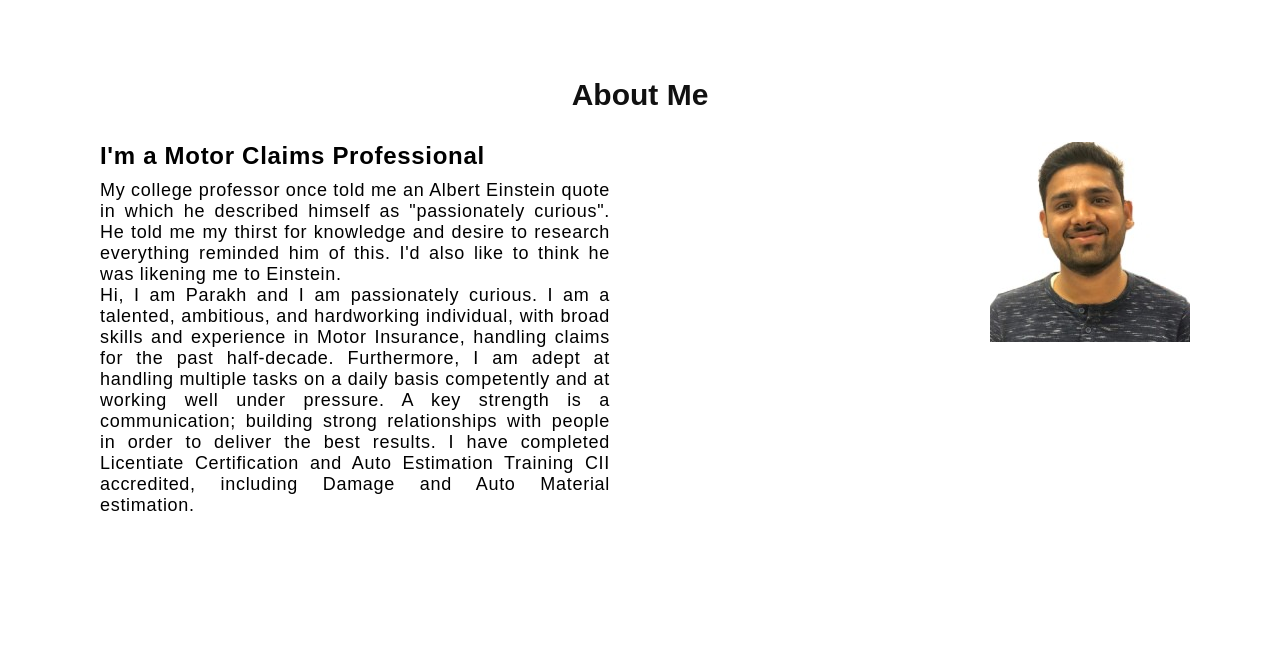
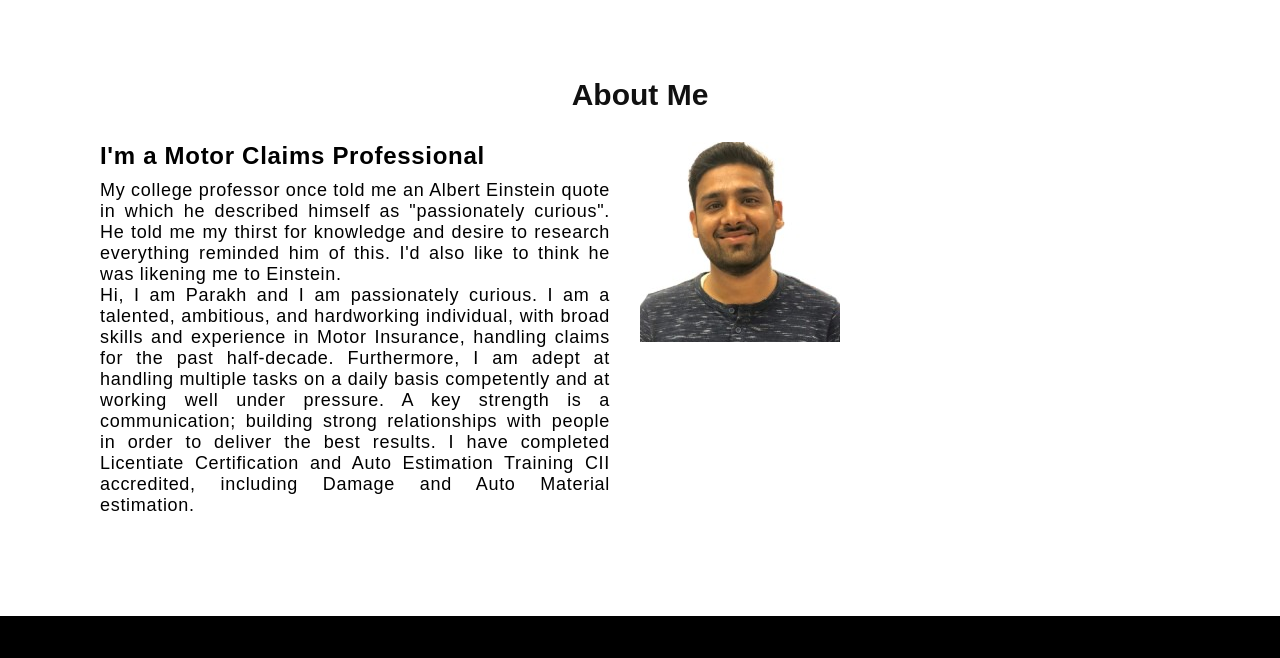
Before and after one commit to 2201monesh/parakh-portfolio, a plain HTML site: page index.html in a window 1280 px wide. Shown: the part 822-1480 px from the top of the page. Drawn offline with Linux system fonts and the light colour scheme; a web font is replaced by a local one.

Commit message:
fourth commit

```diff
--- a/style.css
+++ b/style.css
@@ -109,12 +109,12 @@ header.sticky ul li a {
   color: #111;
 }
 
-.about {
+/* .about {
   background-size: cover;
   background-repeat: no-repeat;
   width: 100vw;
   height: 90vh;
-}
+} */
 
 .heading {
   width: 100%;
@@ -150,9 +150,9 @@ header.sticky ul li a {
   font-size: 18px;
 }
 
-.about .content img {
+/* .about .content img {
   margin-left: 350px;
-}
+} */
 
 img {
   max-width: 100%;
```
